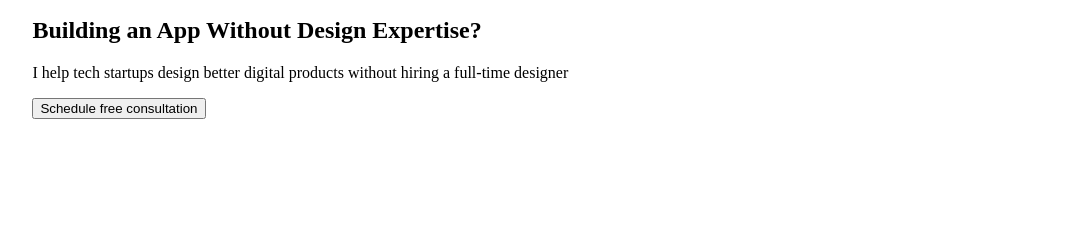
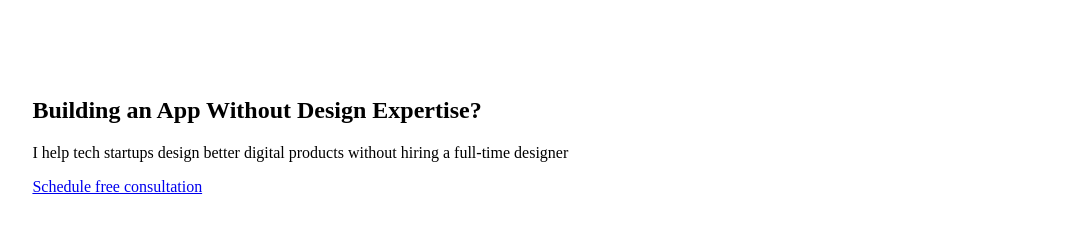
Before and after one commit to WebHeroSchool/New1, a plain HTML site: page index.html in a window 1280 px wide. Shown: the part 123-356 px from the top of the page, without its empty margins (102-1176 px from the left). Drawn offline with Linux system fonts and the light colour scheme; a web font is replaced by a local one.

Commit message:
Добавил основной блок

```diff
--- a/index.html
+++ b/index.html
@@ -24,13 +24,15 @@
       <a class="menu__item" href="#">contact us</a>
     </nav>
   </header>
-  <section class="main-seсtion">
-      <main class="main-content">
-        <h1 class="main-content__title">
-          Building an App Without Design Expertise?
+  <section class="main">
+        <h1 class="main__title">
+          Building an App
+          <span class="main__title-text_highlight">
+            Without Design Expertise?
+          </span>
         </h1>
-        <p class="main-content__subtitle">I help tech startups design better digital products without hiring a full-time designer</p>
-        <button class="main-content__button" type="button" name="bitton">Schedule free consultation</button>
+        <p class="main__subtitle">I help tech startups design better digital products without hiring a full-time designer</p>
+        <a class="main__button" href="#">Schedule free consultation</a>
       </main>
       <div class="image-content">
         <img class="image-content__image" scr="" alt="">
--- a/styles.css
+++ b/styles.css
@@ -8,6 +8,7 @@
 .header {
   display: flex;
   justify-content: space-between;
+  margin-bottom: 100px;
 }
 .logo {
   padding: 40px 0;
```
